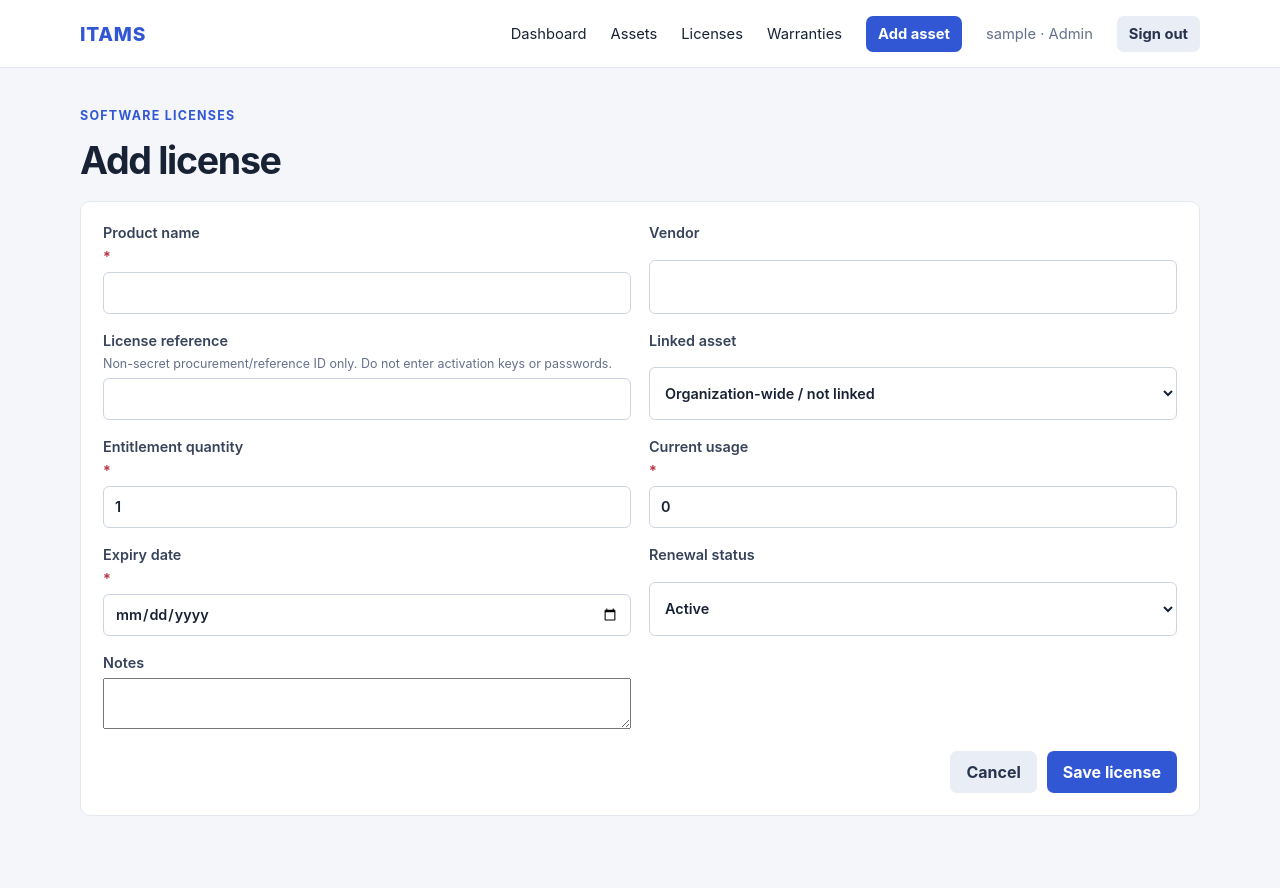
After one commit to SRIRAMV570/IT-Infrastructure-Asset-Management-System, a Flask app: page /licenses/new in a window 1280 px wide. The commit adds this page. Run offline with Flask 3, Linux system fonts and the light colour scheme; the visitor is signed in with stand-in values (Sample User, id 1); data comes from the database, SQL or seed files in the repository; data that the repository does not hold is empty.

Commit message:
feat(s2-01): add license and warranty management screens

```diff
--- a/license_warranty.py
+++ b/license_warranty.py
@@ -177,7 +177,7 @@ def register_license_warranty(app, get_db, get_asset_or_404, roles_required, rec
             """SELECT w.*, a.asset_tag, a.name AS asset_name FROM warranties w
                JOIN assets a ON a.id=w.asset_id ORDER BY w.end_date, w.id"""
         ).fetchall()
-        return render_template("warranties.html", warranties=rows)
+        return render_template("warranties.html", warranties=rows, today=date.today().isoformat())
 
     @app.route("/warranties/new", methods=("GET", "POST"))
     @roles_required(*MANAGER_ROLES)
--- a/templates/asset_detail.html
+++ b/templates/asset_detail.html
@@ -56,6 +56,12 @@
     </form>
   {% endif %}
   <section class="panel">
+    <div class="section-heading"><h2>Warranty coverage</h2>{% if current_user.role in ("admin", "asset_manager") %}<a class="text-link" href="{{ url_for('warranty_create') }}">Add warranty</a>{% endif %}</div>
+    {% if warranties %}<div class="table-wrap"><table><thead><tr><th>Provider</th><th>Reference</th><th>Start</th><th>End</th><th></th></tr></thead><tbody>
+    {% for warranty in warranties %}<tr><td>{{ warranty.provider }}</td><td>{{ warranty.warranty_reference or "—" }}</td><td>{{ warranty.start_date }}</td><td>{{ warranty.end_date }}</td><td>{% if current_user.role in ("admin", "asset_manager") %}<a class="text-link" href="{{ url_for('warranty_edit', warranty_id=warranty.id) }}">Edit</a>{% endif %}</td></tr>{% endfor %}
+    </tbody></table></div>{% else %}<p class="muted">No warranty coverage recorded for this asset.</p>{% endif %}
+  </section>
+  <section class="panel">
     <h2>Audit history</h2>
     {% if audit_events %}
       <div class="table-wrap">
--- a/templates/base.html
+++ b/templates/base.html
@@ -12,6 +12,8 @@
     <nav aria-label="Main navigation">
       <a href="{{ url_for('index') }}">Dashboard</a>
       <a href="{{ url_for('asset_list') }}">Assets</a>
+      <a href="{{ url_for('license_list') }}">Licenses</a>
+      <a href="{{ url_for('warranty_list') }}">Warranties</a>
       {% if current_user and current_user.role in ("admin", "asset_manager") %}
         <a class="button button-small" href="{{ url_for('asset_create') }}">Add asset</a>
       {% endif %}
--- /dev/null
+++ b/templates/license_form.html
@@ -0,0 +1,14 @@
+{% extends "base.html" %}
+{% block title %}{{ "Edit" if license.get("id") else "Add" }} license{% endblock %}
+{% block content %}<p class="eyebrow"><a class="text-link" href="{{ url_for('license_list') }}">Software licenses</a></p><h1>{{ "Edit" if license.get("id") else "Add" }} license</h1>
+<section class="panel"><form method="post" class="form-grid"><input type="hidden" name="csrf_token" value="{{ csrf_token }}">
+<label>Product name <span class="required">*</span><input name="product_name" maxlength="120" required value="{{ license.get('product_name','') }}"></label>
+<label>Vendor<input name="vendor" maxlength="120" value="{{ license.get('vendor','') }}"></label>
+<label>License reference <span class="field-help">Non-secret procurement/reference ID only. Do not enter activation keys or passwords.</span><input name="license_reference" maxlength="100" value="{{ license.get('license_reference','') }}"></label>
+<label>Linked asset <select name="asset_id"><option value="">Organization-wide / not linked</option>{% for asset in assets %}<option value="{{ asset.id }}" {% if license.get('asset_id')|string == asset.id|string %}selected{% endif %}>{{ asset.asset_tag }} — {{ asset.name }}</option>{% endfor %}</select></label>
+<label>Entitlement quantity <span class="required">*</span><input type="number" name="entitlement_count" min="1" required value="{{ license.get('entitlement_count','1') }}"></label>
+<label>Current usage <span class="required">*</span><input type="number" name="used_count" min="0" required value="{{ license.get('used_count','0') }}"></label>
+<label>Expiry date <span class="required">*</span><input type="date" name="expiry_date" required value="{{ license.get('expiry_date','') }}"></label>
+<label>Renewal status<select name="renewal_status">{% for state in states %}<option value="{{ state }}" {% if license.get('renewal_status','active') == state %}selected{% endif %}>{{ state|replace('_',' ')|title }}</option>{% endfor %}</select></label>
+<label class="grow">Notes<textarea name="notes" maxlength="1000" rows="3">{{ license.get('notes','') }}</textarea></label>
+<div class="form-actions"><a class="button button-secondary" href="{{ url_for('license_list') }}">Cancel</a><button class="button" type="submit">Save license</button></div></form></section>{% endblock %}
--- /dev/null
+++ b/templates/warranties.html
@@ -0,0 +1,4 @@
+{% extends "base.html" %}
+{% block title %}Warranties{% endblock %}
+{% block content %}<div class="page-heading"><div><p class="eyebrow">Asset coverage</p><h1>Warranties</h1><p class="muted">Provider and coverage periods linked to assets.</p></div>{% if current_user.role in ("admin", "asset_manager") %}<a class="button" href="{{ url_for('warranty_create') }}">Add warranty</a>{% endif %}</div>
+<div class="table-wrap"><table><thead><tr><th>Asset</th><th>Provider</th><th>Reference</th><th>Coverage start</th><th>Coverage end</th><th>Status</th><th></th></tr></thead><tbody>{% for item in warranties %}<tr><td><a class="text-link" href="{{ url_for('asset_detail', asset_id=item.asset_id) }}">{{ item.asset_tag }} — {{ item.asset_name }}</a></td><td>{{ item.provider }}</td><td>{{ item.warranty_reference or "—" }}</td><td>{{ item.start_date }}</td><td>{{ item.end_date }}</td><td>{% if item.end_date < today %}Expired{% else %}Active{% endif %}</td><td>{% if current_user.role in ("admin", "asset_manager") %}<a class="text-link" href="{{ url_for('warranty_edit', warranty_id=item.id) }}">Edit</a>{% endif %}</td></tr>{% else %}<tr><td colspan="7" class="empty-state">No warranty records yet.</td></tr>{% endfor %}</tbody></table></div>{% endblock %}
```
Also changed, not shown: templates/licenses.html (added, +10 -0 lines), templates/warranty_form.html (added, +11 -0 lines).
